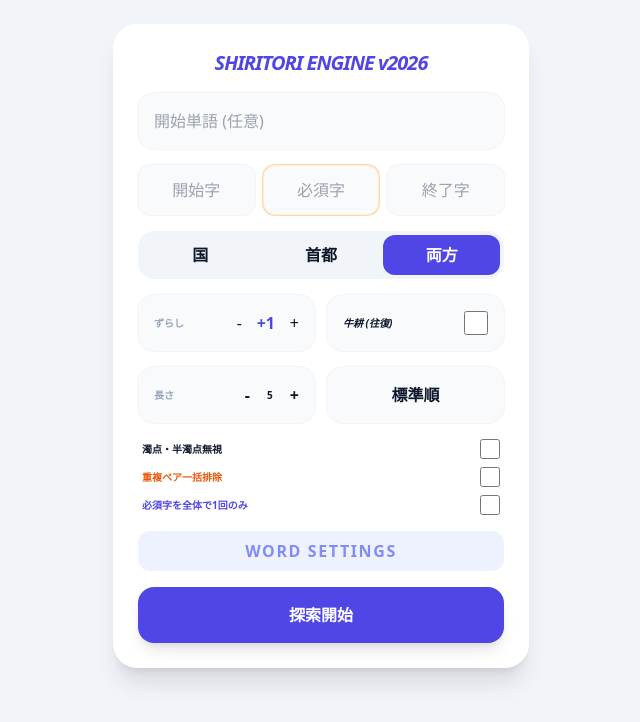
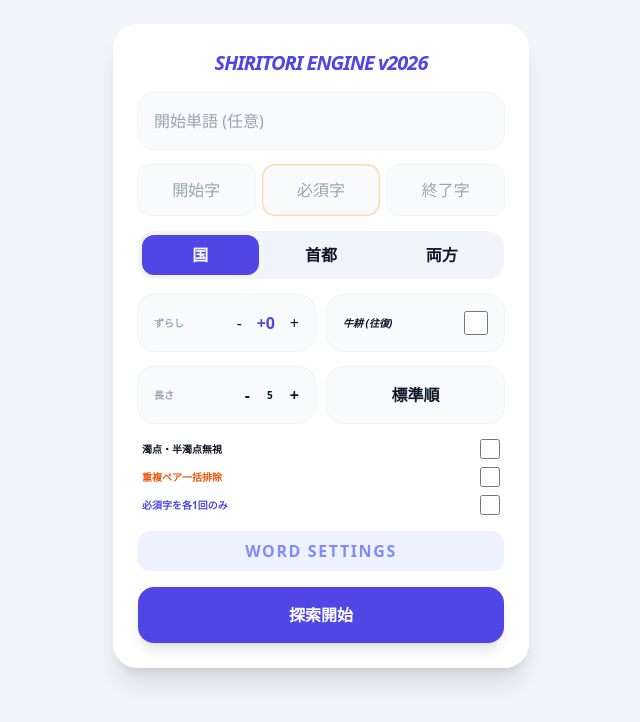
Before and after one commit to xjrstjrwvg-commits/pyongyang-, a Flask app: page / in a window 1280 px wide. Shown: the top 722 px of the page, without its empty margins (319-959 px from the left). Run offline with Flask 3, Linux system fonts and the light colour scheme; some libraries are stand-ins or nearby versions.

Commit message:
index.html

```diff
--- a/templates/index.html
+++ b/templates/index.html
@@ -27,16 +27,21 @@
                 <input id="ec" oninput="toK(this)" placeholder="終了字" class="p-3 bg-slate-50 rounded-xl text-center outline-none ring-1 ring-slate-100 focus:ring-indigo-300">
             </div>
 
+            <!-- 初期アクティブを「国」に変更 -->
             <div class="grid grid-cols-3 gap-1 p-1 bg-slate-100 rounded-2xl">
-                <button onclick="setCat('countries')" id="cat-countries" class="text-[10px] font-bold py-2 rounded-xl transition-all">国</button>
+                <button onclick="setCat('countries')" id="cat-countries" class="tab-active text-[10px] font-bold py-2 rounded-xl transition-all">国</button>
                 <button onclick="setCat('capitals')" id="cat-capitals" class="text-[10px] font-bold py-2 rounded-xl transition-all">首都</button>
-                <button onclick="setCat('both')" id="cat-both" class="tab-active text-[10px] font-bold py-2 rounded-xl transition-all">両方</button>
+                <button onclick="setCat('both')" id="cat-both" class="text-[10px] font-bold py-2 rounded-xl transition-all">両方</button>
             </div>
 
             <div class="grid grid-cols-2 gap-3">
                 <div class="bg-slate-50 p-4 rounded-2xl ring-1 ring-slate-100 flex justify-between items-center">
                     <span class="text-[10px] font-bold text-slate-400 uppercase">ずらし</span>
-                    <div class="flex items-center gap-3"><button onclick="adjS(-1)">-</button><span id="sDisp" class="font-black text-indigo-600 w-6 text-center">+1</span><button onclick="adjS(1)">+</button></div>
+                    <div class="flex items-center gap-3">
+                        <button onclick="adjS(-1)">-</button>
+                        <span id="sDisp" class="font-black text-indigo-600 w-6 text-center">+0</span>
+                        <button onclick="adjS(1)">+</button>
+                    </div>
                 </div>
                 <label class="bg-slate-50 p-4 rounded-2xl ring-1 ring-slate-100 flex justify-between items-center text-[10px] font-bold italic cursor-pointer">
                     <span>牛耕 (往復)</span><input type="checkbox" id="gk" class="w-6 h-6 accent-indigo-600">
@@ -51,10 +56,10 @@
                 <select id="st" class="bg-slate-50 p-4 rounded-2xl ring-1 ring-slate-100 font-black text-[10px] outline-none text-center appearance-none"><option value="default">標準順</option><option value="length_desc">文字数多</option></select>
             </div>
 
-            <div class="space-y-2 px-1">
-                <label class="flex justify-between items-center text-[10px] font-bold cursor-pointer"><span>濁点・半濁点無視</span><input type="checkbox" id="vo" class="w-5 h-5 accent-indigo-600"></label>
-                <label class="flex justify-between items-center text-[10px] font-bold text-orange-600 cursor-pointer"><span>重複ペア一括排除</span><input type="checkbox" id="ex" class="w-5 h-5 accent-orange-600"></label>
-                <label class="flex justify-between items-center text-[10px] font-bold text-indigo-600 cursor-pointer"><span>必須字を全体で1回のみ</span><input type="checkbox" id="lo" class="w-5 h-5 accent-indigo-600"></label>
+            <div class="space-y-2 px-1 text-[10px] font-bold">
+                <label class="flex justify-between items-center cursor-pointer"><span>濁点・半濁点無視</span><input type="checkbox" id="vo" class="w-5 h-5 accent-indigo-600"></label>
+                <label class="flex justify-between items-center text-orange-600 cursor-pointer"><span>重複ペア一括排除</span><input type="checkbox" id="ex" class="w-5 h-5 accent-orange-600"></label>
+                <label class="flex justify-between items-center text-indigo-600 cursor-pointer"><span>必須字を各1回のみ</span><input type="checkbox" id="lo" class="w-5 h-5 accent-indigo-600"></label>
             </div>
 
             <button onclick="openModal()" class="w-full py-2 text-[10px] font-bold text-indigo-400 bg-indigo-50 rounded-xl uppercase tracking-widest hover:bg-indigo-100 transition-colors">Word Settings</button>
@@ -69,6 +74,7 @@
         <div id="results" class="space-y-3"></div>
     </div>
 
+    <!-- モーダル（単語設定） -->
     <div id="modal" class="fixed inset-0 bg-black/50 hidden z-50 flex items-center justify-center p-4 backdrop-blur-sm">
         <div class="bg-white w-full max-w-sm max-h-[80vh] rounded-3xl p-6 flex flex-col shadow-2xl overflow-hidden">
             <div class="flex justify-between items-center mb-4">
@@ -90,14 +96,15 @@
     </div>
 
     <script>
-        let l=5, s=1, wc={}, cat='both';
+        // s=0, cat='countries' に変更
+        let l=5, s=0, wc={}, cat='countries';
         function toK(e){e.value=e.value.replace(/[ぁ-ん]/g,s=>String.fromCharCode(s.charCodeAt(0)+0x60));}
         function adjL(v){l=Math.max(2,Math.min(12,l+v));document.getElementById('lDisp').innerText=l;}
         function adjS(v){s+=v;document.getElementById('sDisp').innerText=(s>=0?"+":"")+s;}
         function setCat(c){cat=c;['countries','capitals','both'].forEach(i=>document.getElementById('cat-'+i).classList.remove('tab-active'));document.getElementById('cat-'+c).classList.add('tab-active');}
         function openModal(){document.getElementById('modal').classList.remove('hidden');}
         function closeModal(){document.getElementById('modal').classList.add('hidden');}
-        function resetWc(){if(!confirm("リセットしますか？"))return;wc={};document.querySelectorAll('[id^="cfg-"]').forEach(s=>s.value="0");}
+        function resetWc(){if(!confirm("設定をリセットしますか？"))return;wc={};document.querySelectorAll('[id^="cfg-"]').forEach(s=>s.value="0");}
 
         async function run(){
             const btn=document.getElementById('runBtn'), resDiv=document.getElementById('results');
```
